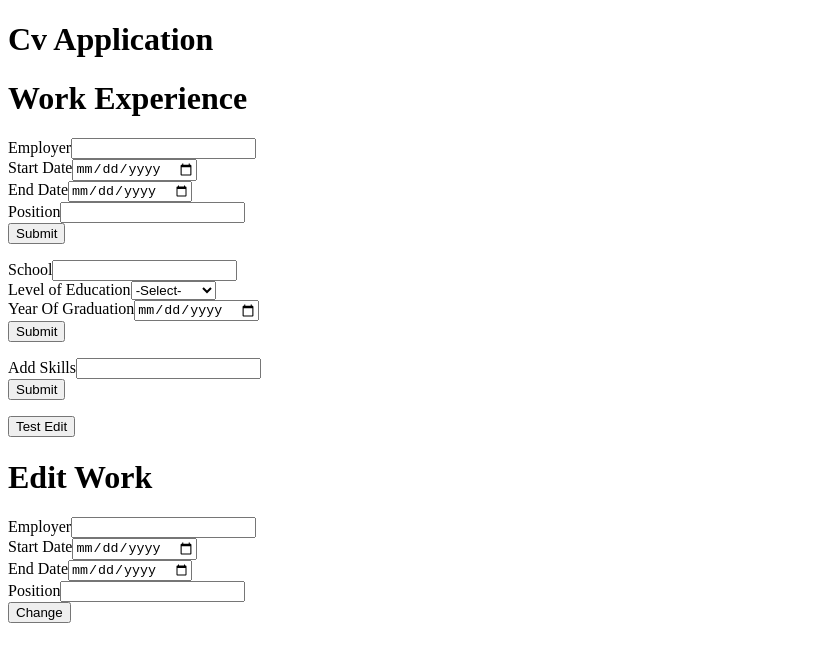
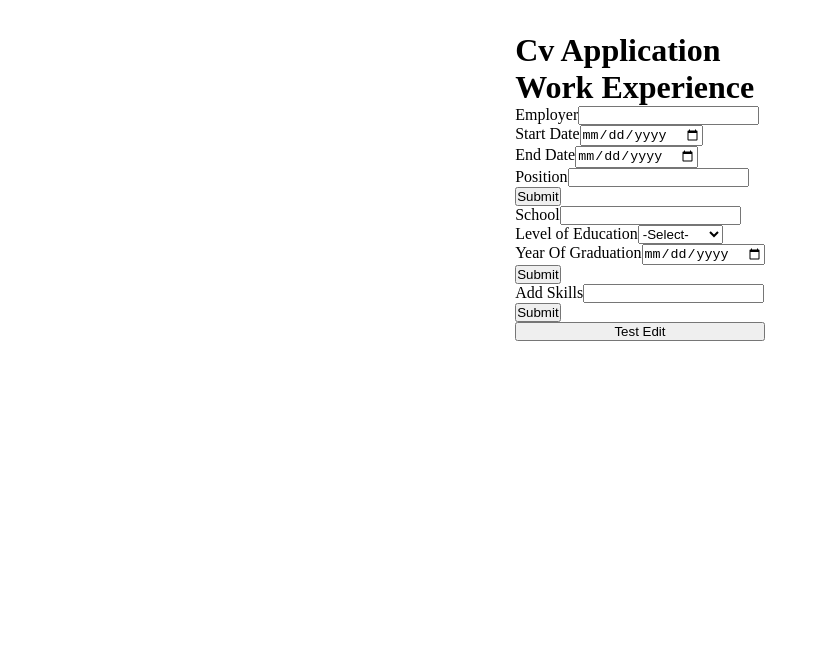
Before and after one commit to Gham556/CV-Application, a React (Create React App) app in the folder cv-project/: page / in a window 1280 px wide. Shown: the top 662 px of the page, without its empty margins (0-820 px from the left). Built offline with nearby package versions, Linux system fonts and the light colour scheme.

Commit message:
sets up css styling

```diff
--- a/cv-project/package.json
+++ b/cv-project/package.json
@@ -9,6 +9,8 @@
     "react": "^18.2.0",
     "react-dom": "^18.2.0",
     "react-scripts": "5.0.1",
+    "style-loader": "^3.3.1",
+    "css-loader": "^6.7.1",
     "web-vitals": "^2.1.4"
   },
   "scripts": {
@@ -34,5 +36,8 @@
       "last 1 firefox version",
       "last 1 safari version"
     ]
+  },
+  "devDependencies": {
+
   }
 }
--- a/cv-project/src/App.js
+++ b/cv-project/src/App.js
@@ -1,8 +1,10 @@
+
 import React, { Component } from 'react';
 import  Workexperience from './components/generalInfo';
 import EducationalExperience from './components/educationalExperience';
 import PracticalExperience from './components/practicalExperience';
 import uniqid from 'uniqid';
+import './index.css';
 
 class App extends Component {
   constructor () {
@@ -72,7 +74,8 @@ class App extends Component {
   };
 
   onEditPress = (e) => {
-     //show popUp
+     const popUp = document.querySelector('.workPopUpContainer')
+     popUp.toggleAttribute('hidden')
      let index = e.target.className;
      let workArray = this.state.workArray;
      this.setState({work: {employer: workArray[index].employer, start: workArray[index].start, end: workArray[index].end, position: workArray[index].position, id: workArray[index].id, pointer: workArray[index].pointer}})
@@ -85,7 +88,7 @@ class App extends Component {
          <div className='header'>
            <h1>Cv Application</h1>
          </div>
-        <form onSubmit={this.onSubmitWork} id="workExperienceFrom">
+        <form onSubmit={this.onSubmitWork} id="workExperienceForm">
          <div className='generalExperience'>
            <h1>Work Experience</h1>
            <div>
--- a/cv-project/src/components/generalInfo.js
+++ b/cv-project/src/components/generalInfo.js
@@ -1,4 +1,5 @@
 import React from 'react';
+import '../index.css';
 
 const Workexperience = (props) => {
     const {workArray, edit} = props;
--- /dev/null
+++ b/cv-project/src/components/style.css
@@ -0,0 +1,28 @@
+
+#root{
+    display: flex;
+}
+
+.content {
+    display: flex;
+    align-items: center;
+    justify-content: center;
+}
+
+.workPopUpContainer {
+    visibility: hidden;
+    position: fixed;
+    background: rgb(161, 158, 158);
+    padding: 32px;
+    right: 50vw;
+    bottom: 50vw;
+}
+
+.workPopUpContainer:shown {
+    visibility: visible;
+}
+
+#workExperienceForm {
+    margin: 32px;
+    padding: 32px;
+}
--- /dev/null
+++ b/cv-project/src/index.css
@@ -0,0 +1,28 @@
+* {
+    margin: 0;
+    padding: 0;
+}
+
+body{
+    display: flex;
+    flex-direction: column;
+    align-items: center;
+    justify-content: center;
+}
+
+.content {
+    flex-direction: column;
+    display: flex;
+    margin: 32px;
+}
+
+.workPopUpContainer {
+    visibility: hidden;
+    position: fixed;
+    right: 50vw;
+    bottom: 50vh;
+}
+
+.workPopUpContainer:visible {
+    visibility: visible;
+}
--- a/cv-project/src/index.js
+++ b/cv-project/src/index.js
@@ -2,6 +2,7 @@ import React from 'react';
 import ReactDOM from 'react-dom/client';
 import App from './App';
 import reportWebVitals from './reportWebVitals';
+
 
 const root = ReactDOM.createRoot(document.getElementById('root'));
 root.render(
```
Also changed, not shown: cv-project/src/components/workEditPopup.js (deleted, +0 -24 lines), 1 other file (tests, documents, lock files or other folders).
